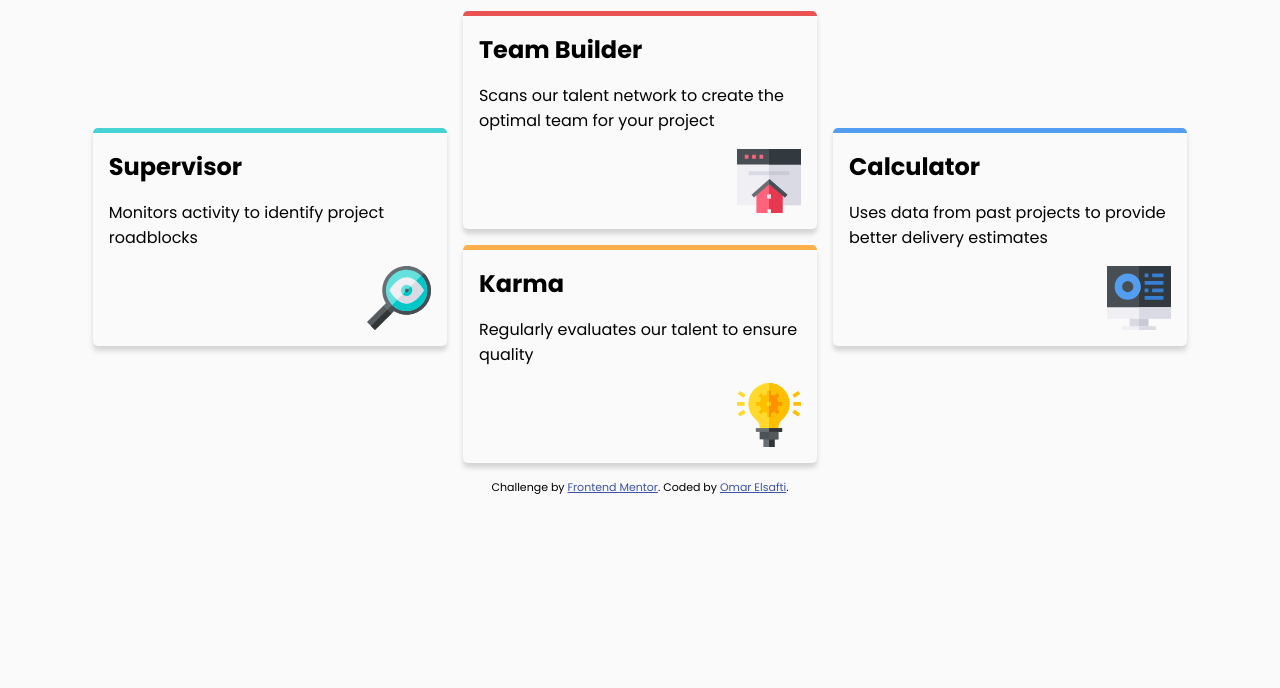
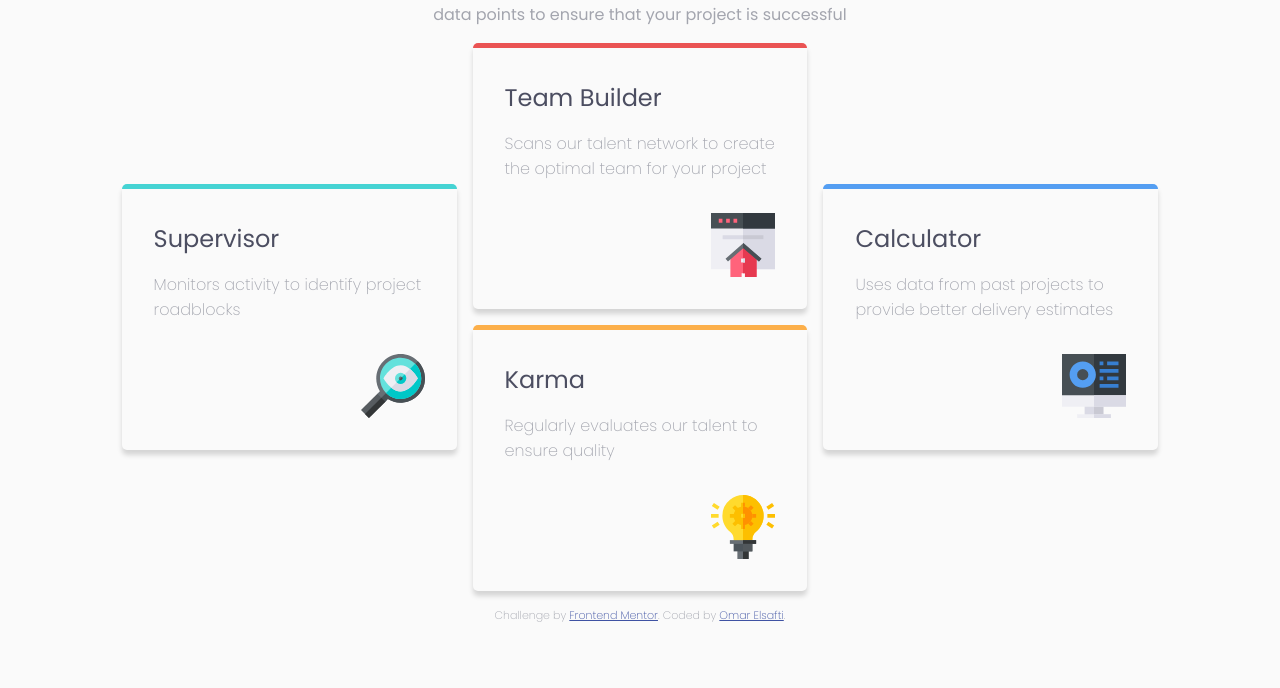
Before and after one commit to omarsafti09/6-four-card-feature-section-master, a plain HTML site: page index.html in a window 1280 px wide. Shown: the part 215-903 px from the top of the page. Before the commit the page ends 800 px from the top, so only its background shows below. Drawn offline with Linux system fonts and the light colour scheme.

Commit message:
Edit style.css

```diff
--- a/style.css
+++ b/style.css
@@ -4,7 +4,7 @@
 }
 
 body {
-  padding: 2rem;
+  padding: 4rem;
   display: flex;
   flex-direction: column;
   align-items: center;
@@ -39,6 +39,10 @@ body {
 .text-container-p {
   font-weight: 400;
   text-align: center;
+}
+
+p {
+  font-weight: 200;
   color: hsl(229, 6%, 66%);
 }
 
@@ -48,7 +52,7 @@ body {
 }
 
 .card {
-  padding: 1rem;
+  padding: 2rem;
   border-radius: 5px;
   display: flex;
   flex-direction: column;
@@ -61,7 +65,7 @@ body {
 .card-content {
   display: flex;
   flex-direction: column;
-  gap: 1rem;
+  gap: 2rem;
 }
 
 .card-img {
@@ -101,3 +105,8 @@ body {
 .attribution a {
   color: hsl(228, 45%, 44%);
 }
+
+h2 {
+  color: hsl(234, 12%, 34%);
+  font-weight: 400;
+}
```
